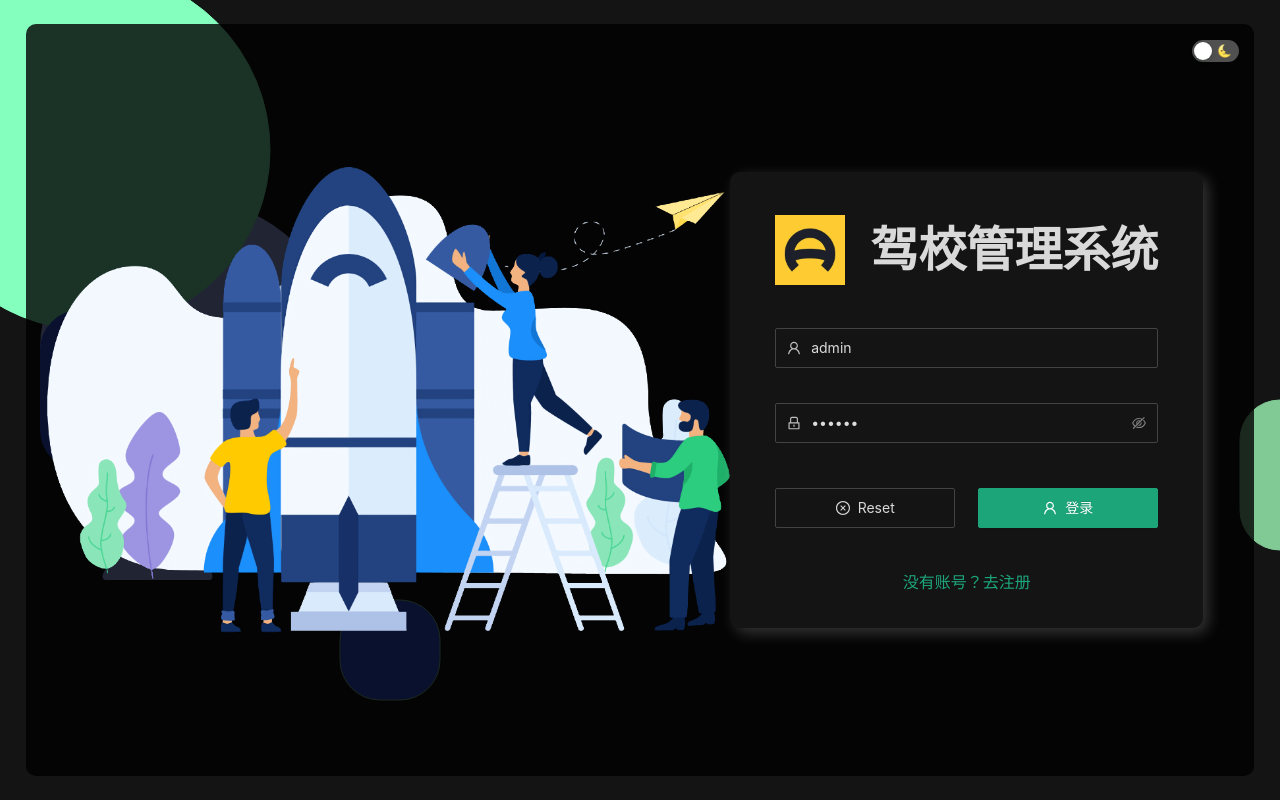
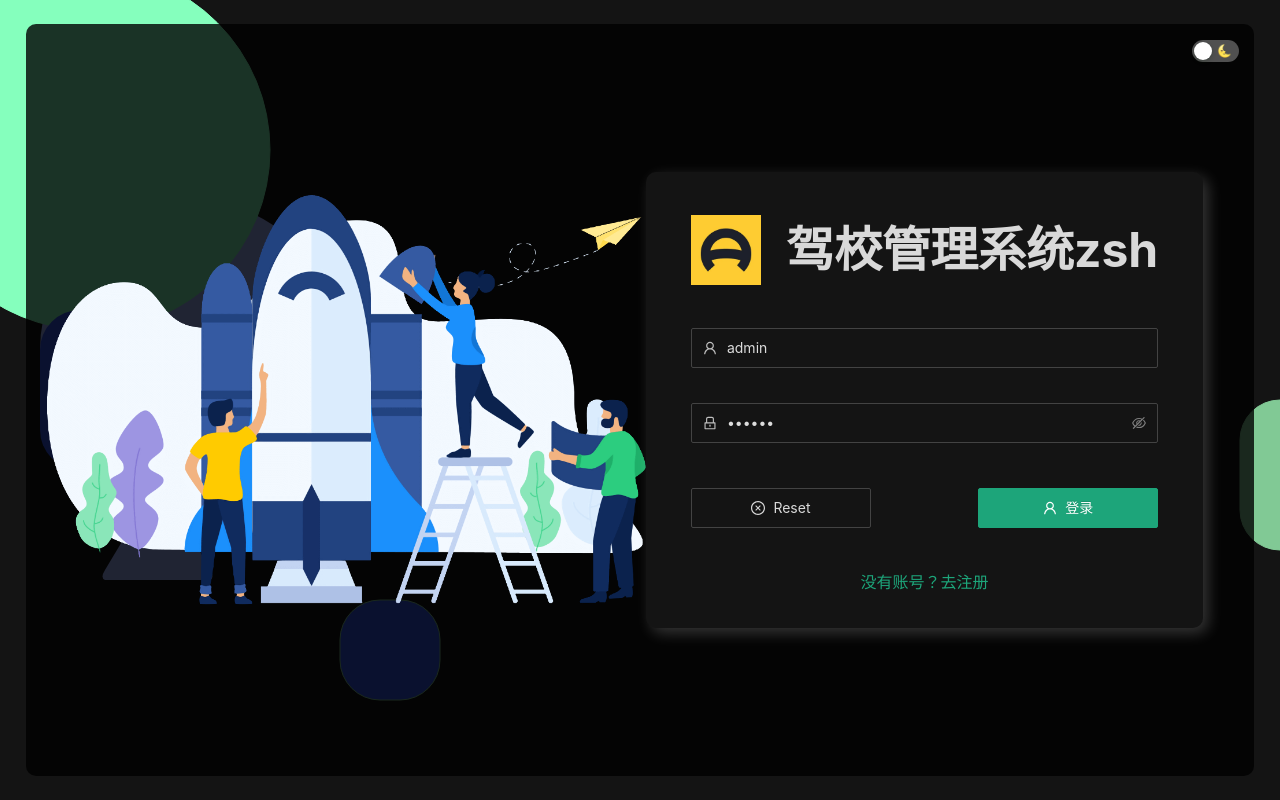
Before and after one commit to chao-chao-bot/driving_school, a React (Vite) app: page /#/login in a window 1280 px wide. Built offline with nearby package versions, Linux system fonts and the light colour scheme.

Commit message:
feat: test

```diff
--- a/src/views/login/index.tsx
+++ b/src/views/login/index.tsx
@@ -15,7 +15,7 @@ const Login = () => {
 				<div className="login-form">
 					<div className="login-logo">
 						<img className="login-icon" src={logo} alt="logo" />
-						<span className="logo-text">驾校管理系统</span>
+						<span className="logo-text">驾校管理系统zsh</span>
 					</div>
 					<LoginForm />
 				</div>
```
